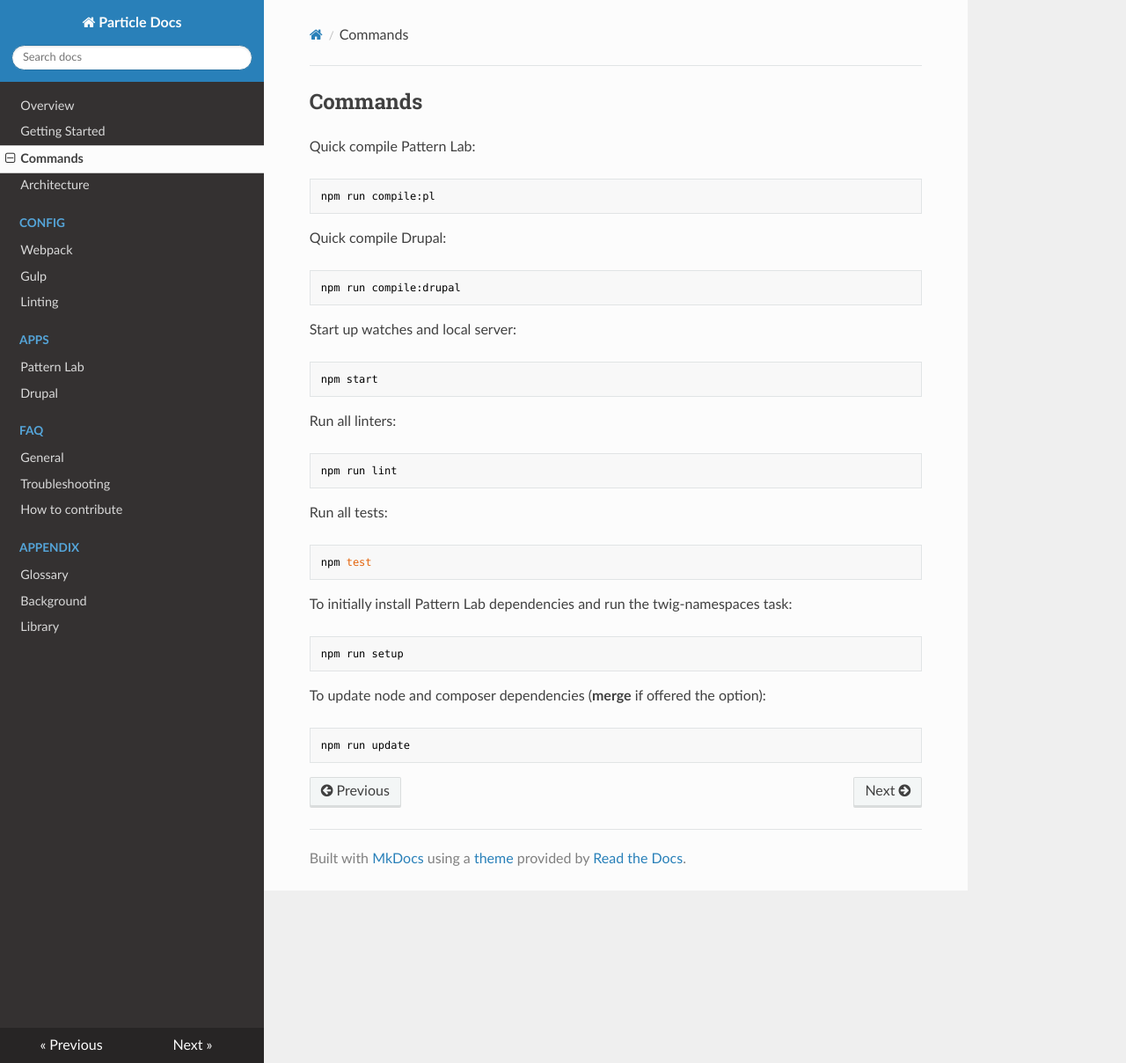
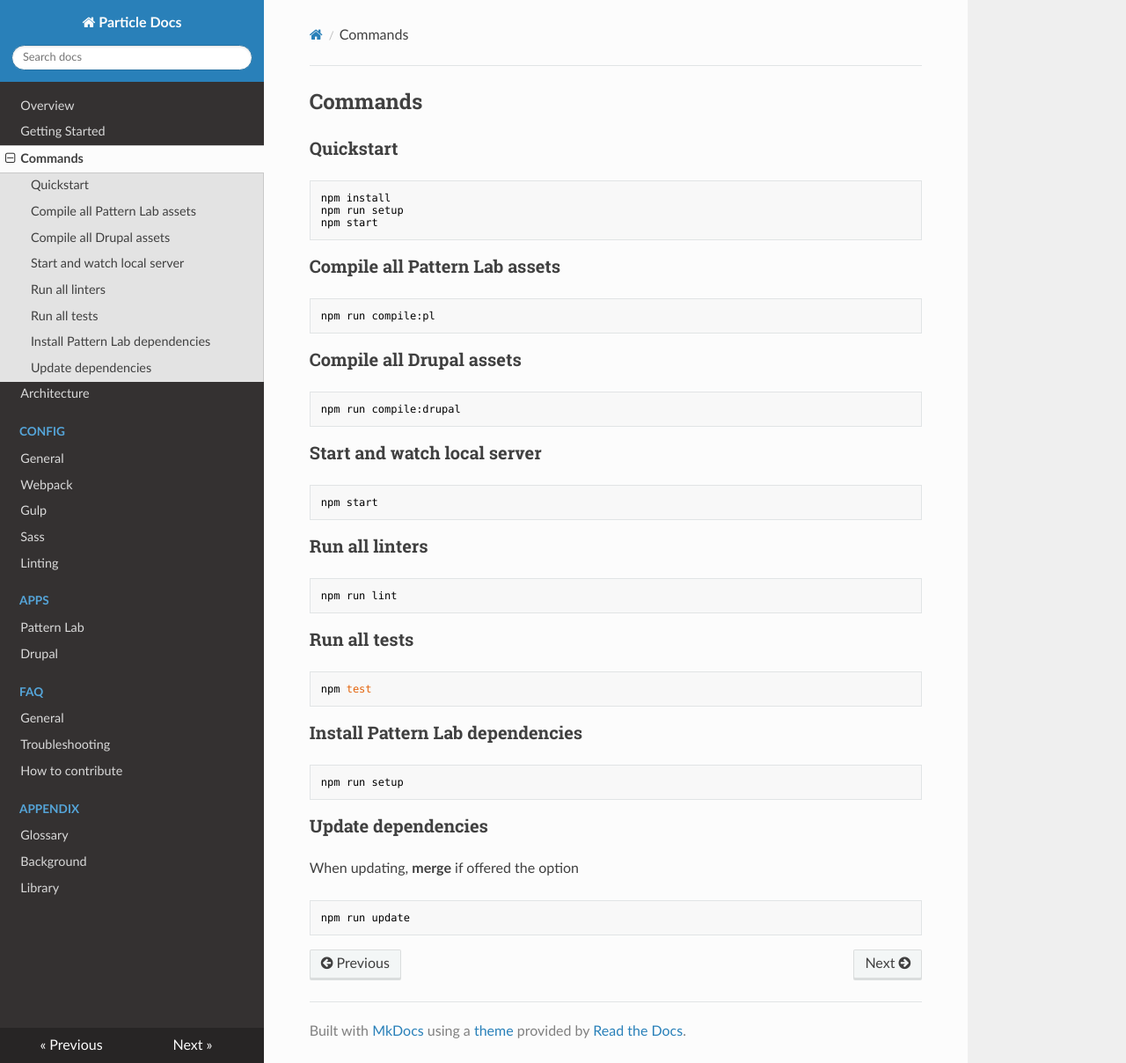
Before and after one commit to phase2/frontend-docs, an MkDocs documentation site: the page built from docs/getting-started/commands.md, in a window 1280 px wide and 1208 px high. Shown: the whole window at 88% size. Built offline with MkDocs 1.6.1, drawn with Linux system fonts in a browser that asks for light colours; nearby versions of some CDN libraries; old or Windows-style settings are respelled for this version of MkDocs.

Commit message:
clean up overview to config to app flow

````diff
--- a/docs/getting-started/commands.md
+++ b/docs/getting-started/commands.md
@@ -1,41 +1,44 @@
 ## Commands
 
-Quick compile Pattern Lab:
+### Quickstart
+```bash
+npm install
+npm run setup
+npm start
+```
 
+### Compile all Pattern Lab assets
 ```bash
 npm run compile:pl
 ```
 
-Quick compile Drupal:
-
+### Compile all Drupal assets
 ```bash
 npm run compile:drupal
 ```
 
-Start up watches and local server:
-
+### Start and watch local server
 ```bash
 npm start
 ```
 
-Run all linters:
-
+### Run all linters
 ```bash
 npm run lint
 ```
 
-Run all tests:
-
+### Run all tests
 ```bash
 npm test
 ```
 
-To initially install Pattern Lab dependencies and run the twig-namespaces task:
+### Install Pattern Lab dependencies
 ```bash
 npm run setup
 ```
 
-To update node and composer dependencies (**merge** if offered the option):
+### Update dependencies
+When updating, **merge** if offered the option
 
 ```bash
 npm run update
--- a/mkdocs.yml
+++ b/mkdocs.yml
@@ -7,12 +7,14 @@ pages:
   - Commands: 'getting-started/commands.md'
   - Architecture: 'getting-started/architecture.md'
   - Config:
+    - General: 'config/general.md'
     - Webpack: 'config/webpack.md'
     - Gulp: 'config/gulpfile.md'
+    - Sass: 'config/sass.md'
     - Linting: 'config/linting.md'
   - Apps:
     - Pattern Lab: 'apps/pl.md'
-    - Drupal: 'apps/drupal-requirements.md'
+    - Drupal: 'apps/drupal.md'
   - FAQ:
     - General: 'faq/general.md'
     - Troubleshooting: 'faq/troubleshooting.md'
````
Also changed, not shown: docs/apps/drupal.md (renamed from docs/apps/drupal-requirements.md, +1 -1 lines), docs/apps/pl.md (+1 -1 lines), docs/config/linting.md (+11 -7 lines), docs/index.md (+1 -4 lines), docs/config/general.md (added), docs/config/sass.md (added).
